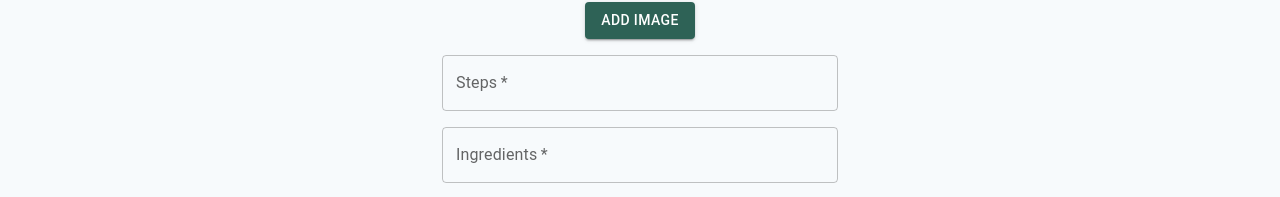
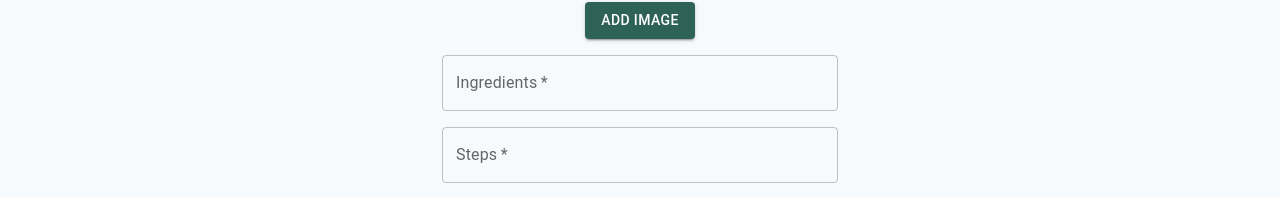
Before and after one commit to JCrews253/FoodPlanner, a React (Create React App) app in the folder ClientApp/: page /addrecipe in a window 1280 px wide. Shown: the part 326-523 px from the top of the page. Built offline with nearby package versions, Linux system fonts and the light colour scheme.

Commit message:
reorder steps and ingredients

```diff
--- a/ClientApp/src/pages/AddRecipe.tsx
+++ b/ClientApp/src/pages/AddRecipe.tsx
@@ -82,10 +82,10 @@ const AddRecipe = () => {
                 required
                 fullWidth
                 multiline
-                label="Steps"
-                value={steps}
-                onChange={(e) => setSteps(e.currentTarget.value)}
-                placeholder="Put each step on a new line."
+                label="Ingredients"
+                placeholder="Put each ingredient on a new line."
+                value={ingredients}
+                onChange={(e) => setIngredients(e.currentTarget.value)}
               />
             </Grid>
             <Grid item xs={12}>
@@ -93,10 +93,10 @@ const AddRecipe = () => {
                 required
                 fullWidth
                 multiline
-                label="Ingredients"
-                placeholder="Put each ingredient on a new line."
-                value={ingredients}
-                onChange={(e) => setIngredients(e.currentTarget.value)}
+                label="Steps"
+                value={steps}
+                onChange={(e) => setSteps(e.currentTarget.value)}
+                placeholder="Put each step on a new line."
               />
             </Grid>
             <Grid item xs={12}>
```
